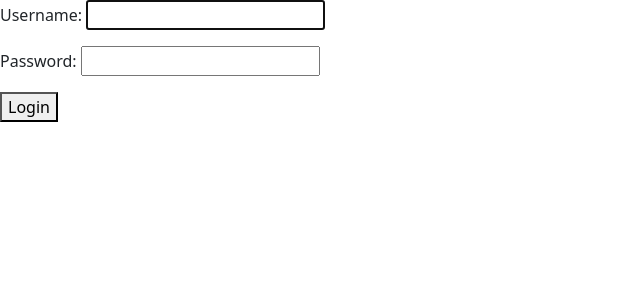
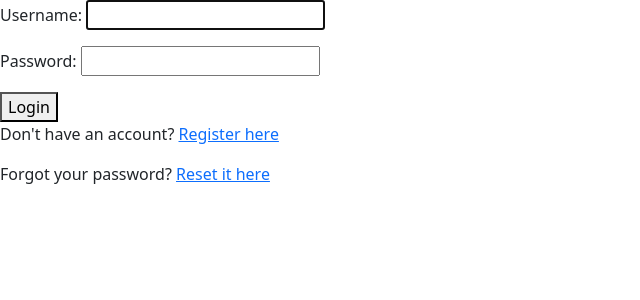
Before and after one commit to pris-matic/hobbysite-CD-3, a Django app: page /accounts/login/ in a window 1280 px wide. Shown: the part 56-356 px from the top of the page, without its empty margins (0-640 px from the left). Run offline with Django 5.2, Linux system fonts and the light colour scheme.

Commit message:
added buttons to reset password and register

```diff
--- a/hobbysite/user_management/templates/registration/login.html
+++ b/hobbysite/user_management/templates/registration/login.html
@@ -8,4 +8,8 @@
 	<button type="submit">Login</button>
 </form>
 </div>
+
+<div>
+<p>Don't have an account? <a href="{% url 'user_management:register' %}">Register here</a></p>
+<p>Forgot your password? <a href="{% url 'user_management:password_reset' %}">Reset it here</a></p>
 {% endblock %}
```
